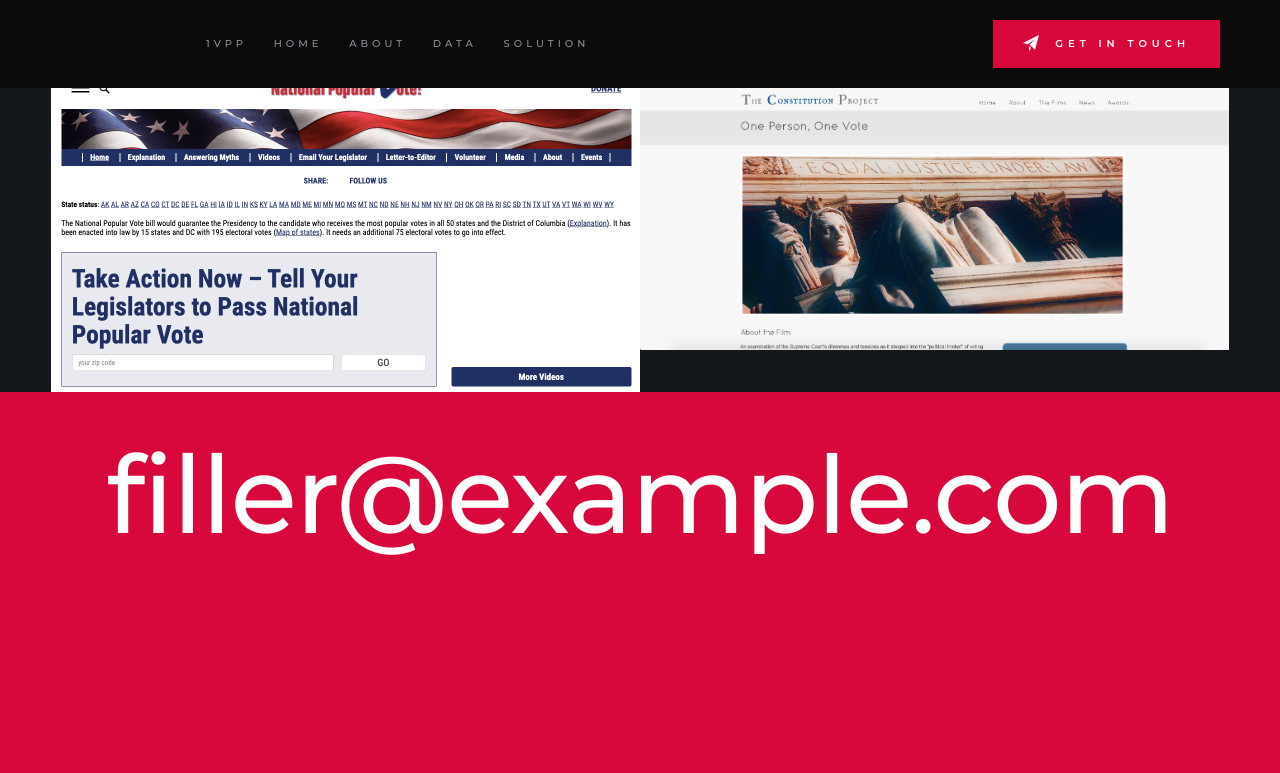
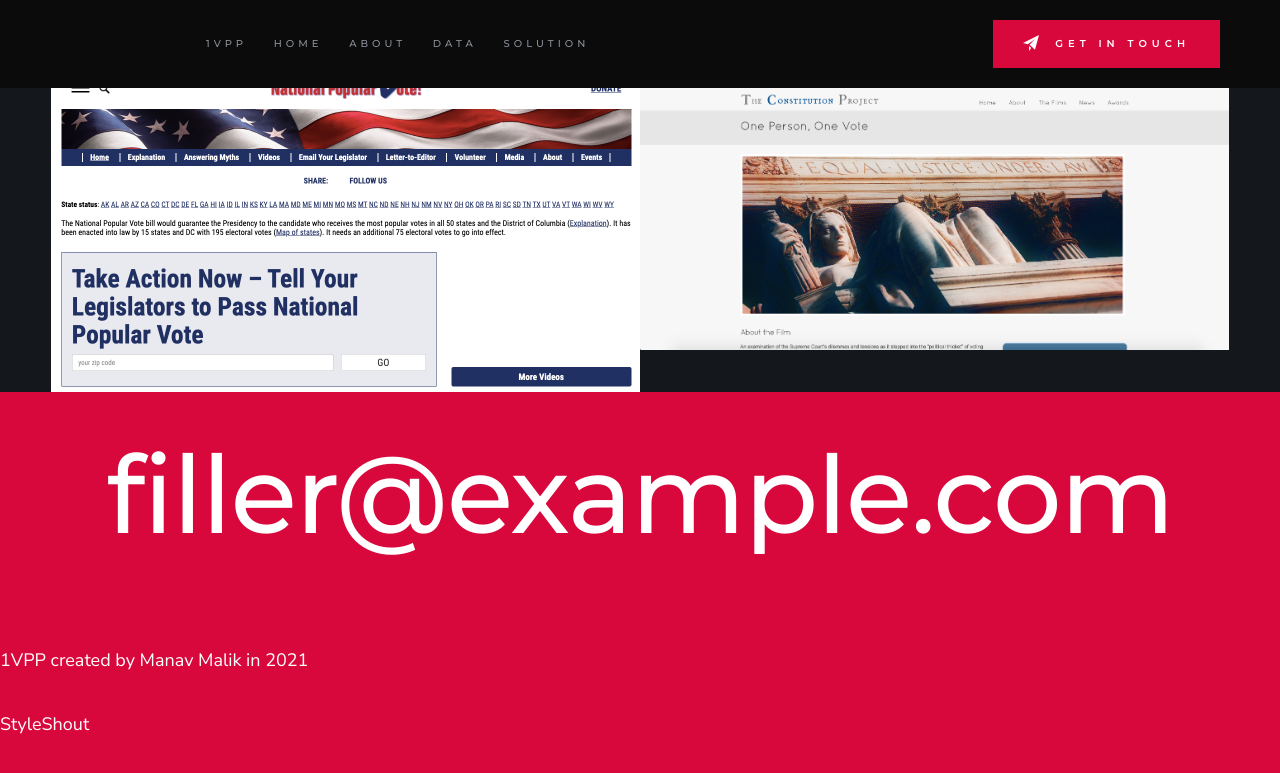
Before and after one commit to 0xmmalik/0xmmalik.github.io, a Jekyll site: the page 1vpp/index.html, which Jekyll copies as it is, in a window 1280 px wide and 900 px high, scrolled down 3283 px. Shown: the top 773 px of the window. Built offline with Jekyll 4.4.1, drawn with Linux system fonts in a browser that asks for light colours; before the commit the page ends 3863 px from its top, so only the background shows below that.

Commit message:
added attribution at bottom

```diff
--- a/1vpp/index.html
+++ b/1vpp/index.html
@@ -312,6 +312,12 @@
 
     <!-- footer
     ================================================== -->
+
+    <footer class="s-footer">
+        <p>1VPP created by Manav Malik in 2021</p>
+        <p><a href="https://www.styleshout.com/">StyleShout</a></p>
+    </footer>
+
     <!-- <footer class="s-footer">
         <div class="row row-y-top">
 
```
